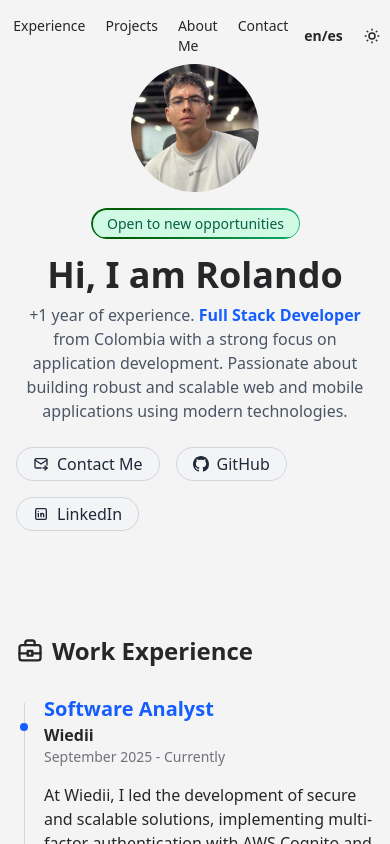
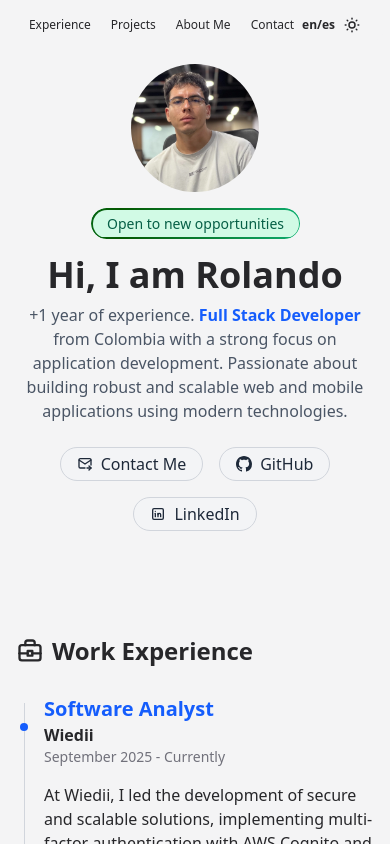
Before and after one commit to rolando-r/portfolio-web, a React (Vite) app: page / in a window 390 px wide. Shown: the top 844 px of the page. Built offline with nearby package versions, Linux system fonts and the light colour scheme.

Commit message:
fix(navbar): responsive design in the navbar

```diff
--- a/src/components/HeroSection/HeroSection.tsx
+++ b/src/components/HeroSection/HeroSection.tsx
@@ -26,7 +26,7 @@ export const HeroSection = () => {
         {t("experienceYears")} <span className="font-bold text-blue-600">{t("perfil")}</span> {t("description")}
       </p>
 
-      <div className="flex gap-4 flex-wrap">
+      <div className="flex gap-4 flex-wrap justify-center">
         <ContactButton
           href="mailto:roolandoorg@gmail.com"
           icon={<EmailIcon />}
--- a/src/components/Navbar/Navbar.tsx
+++ b/src/components/Navbar/Navbar.tsx
@@ -47,8 +47,10 @@ export const Navbar = () => {
         >
             <div
                 className={`
-                    flex items-center pl-10 px-4 py-2 space-x-4 rounded-full
+      flex flex-nowrap items-center pl-6 sm:pl-8 md:pl-10 px-4 py-2
+      space-x-2 sm:space-x-4 rounded-full
       transition-all duration-300 ease-in-out transform
+      text-xs sm:text-sm md:text-base
       ${scrolled
                         ? "backdrop-blur-md bg-white/70 dark:bg-gray-800/70 text-zinc-800 dark:text-zinc-100 shadow-md"
                         : "bg-zinc-100 text-zinc-800 dark:bg-gray-900 dark:text-zinc-100"
@@ -56,13 +58,11 @@ export const Navbar = () => {
     `}
             >
                 <NavigationLinks />
-                <div className="flex items-center space-x-5 text-sm font-semibold relative">
+                <div className="flex items-center space-x-2 sm:space-x-5 font-semibold relative">
                     <LanguageToggle />
                     <button onClick={() => setShowThemeModal(prev => !prev)}>
                         <ThemeIcon theme={theme} />
                     </button>
-
-                    {/* Does not affect layout */}
                     <div className="absolute top-0 right-0 pointer-events-auto">
                         {showThemeModal && <ThemeModal onSelect={handleThemeChange} />}
                     </div>
--- a/src/components/Navbar/NavigationLinks.tsx
+++ b/src/components/Navbar/NavigationLinks.tsx
@@ -5,7 +5,7 @@ export const NavigationLinks = () => {
     const sections = ["experience", "projects", "about", "contact"];
 
     return (
-        <ul className="flex space-x-5 text-sm font-medium">
+        <ul className="flex flex-nowrap space-x-5 text-xs sm:text-sm font-medium whitespace-nowrap">
             {sections.map((section) => (
                 <li key={section}>
                     <a href={`#${section}`} className="hover:text-sky-600 dark:hover:text-sky-700 capitalize">
```
Lines whose indentation alone changed are shown as unchanged.
